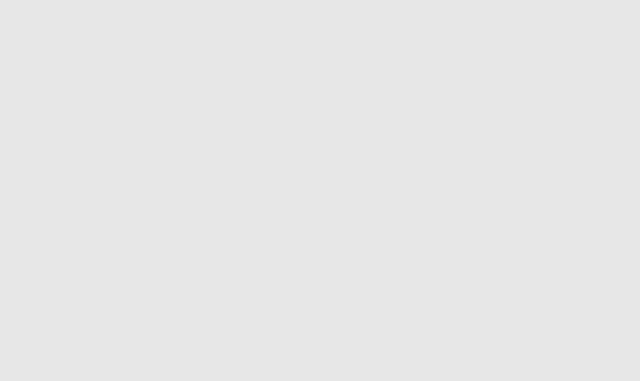
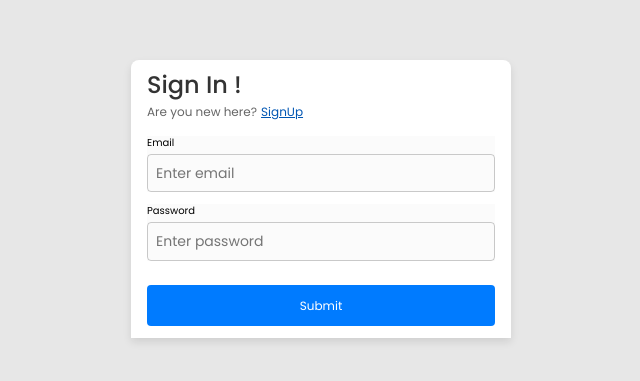
Before and after one commit to arun-kumar-1995/edgistify-ecom, a React (Vite) app in the folder frontend/: page /account/login in a window 1280 px wide. Shown: the part 209-590 px from the top of the page, without its empty margins (319-959 px from the left). Built offline with nearby package versions, Linux system fonts and the light colour scheme.

Commit message:
login functionality and code optimized

```diff
--- a/frontend/src/App.jsx
+++ b/frontend/src/App.jsx
@@ -4,8 +4,8 @@ import { ProtectedRoute } from "./components/ProtectedRoute";
 
 // lazy imports
 const Home = lazy(() => import("./pages/Home/Home"));
-const SignIn = lazy(() => import("./pages/SignIn"));
-const SignUp = lazy(() => import("./pages/SignUp"));
+const Login = lazy(() => import("./pages/auth/Login"));
+const Register = lazy(() => import("./pages/auth/Register"));
 const Cart = lazy(() => import("./pages/Cart/Cart"));
 
 const App = () => {
@@ -14,8 +14,8 @@ const App = () => {
       <Router>
         <Routes>
           {/* Public routes */}
-          <Route path="/sign-in" element={<SignIn />} />
-          <Route path="/sign-up" element={<SignUp />} />
+          <Route path="/account/login" element={<Login />} />
+          <Route path="/account/register" element={<Register />} />
 
           {/* Protected routes */}
           <Route
--- a/frontend/src/components/ProtectedRoute.jsx
+++ b/frontend/src/components/ProtectedRoute.jsx
@@ -1,8 +1,9 @@
 import { Navigate } from "react-router-dom";
+import { useSelector } from "react-redux";
+export const ProtectedRoute = ({ children }) => {
+  const { isAuthenticated } = useSelector((state) => state.auth);
 
-export const ProtectedRoute = ({ children }) => {
-  const login = true;
-  if (!login) return <Navigate to="/sign-in" replace />;
+  if (!isAuthenticated) return <Navigate to="/account/login" replace />;
 
   return children;
 };
--- a/frontend/src/features/auth/authAPI.js
+++ b/frontend/src/features/auth/authAPI.js
@@ -5,3 +5,8 @@ export const register = AsyncThunkWrapper("auth/register", {
   method: "POST",
   endpoint: "/account/register",
 });
+
+export const login = AsyncThunkWrapper("auth/login", {
+  method: "POST",
+  endpoint: "/account/login",
+});
--- a/frontend/src/features/auth/authSlice.js
+++ b/frontend/src/features/auth/authSlice.js
@@ -1,5 +1,5 @@
 import { createSlice } from "@reduxjs/toolkit";
-import { register } from "./authAPI";
+import { register, login } from "./authAPI";
 
 const authSlice = createSlice({
   name: "auth",
@@ -27,6 +27,23 @@ const authSlice = createSlice({
       .addCase(register.rejected, (state, action) => {
         state.loading = false;
         state.error = action.payload || "Registration failed.";
+      })
+
+      .addCase(login.pending, (state) => {
+        state.loading = true;
+        state.error = null;
+      })
+
+      .addCase(login.fulfilled, (state, action) => {
+        console.log(state.isAuthenticated, action.payload);
+        state.loading = false;
+        state.isAuthenticated = true;
+        state.user = action.payload?.data?.user;
+      })
+
+      .addCase(login.rejected, (state, action) => {
+        state.loading = false;
+        state.error = action.payload || "Login failed";
       });
   },
 });
--- a/frontend/src/pages/SignIn.jsx
+++ b/frontend/src/pages/auth/Login.jsx
@@ -1,20 +1,41 @@
 import { useEffect, useState, useCallback } from "react";
-import "../styles/form.css";
-import logo from "/assets/logo.jpg";
+import "./form.css";
+
 import { Link } from "react-router-dom";
-import { FaRegUser } from "react-icons/fa6";
-import { MdLockOutline } from "react-icons/md";
+import { login } from "../../features/auth/authAPI";
+import { useSelector, useDispatch } from "react-redux";
+import { useNavigate } from "react-router-dom";
+import { useToast } from "../../contexts/ToastContexts";
 
-const SignIn = () => {
+const Login = () => {
+  const { loading } = useSelector((state) => state.auth);
+
   const [loginInput, setLoginInput] = useState({ email: "", password: "" });
+
+  const toast = useToast();
+  const dispatch = useDispatch();
+  const navigate = useNavigate();
 
   const handleLoginInput = useCallback((e) => {
     const { name, value } = e.target;
     setLoginInput((prev) => ({ ...prev, [name]: value }));
   }, []);
 
-  const handleLoginSubmit = (e) => {
+  const handleLoginSubmit = async (e) => {
     e.preventDefault();
+
+    const { email, password } = loginInput;
+    if (!email || !password)
+      return toast.error("Both email and password must be provided");
+
+    try {
+      const response = await dispatch(login(loginInput)).unwrap();
+      toast.success(response.message);
+      navigate("/");
+      return;
+    } catch (err) {
+      return toast.error(err);
+    }
   };
 
   return (
@@ -25,7 +46,7 @@ const SignIn = () => {
             <h2>Sign In !</h2>
             <p>
               Are you new here?
-              <Link to="/sign-up">SignUp</Link>
+              <Link to="/account/register">SignUp</Link>
             </p>
           </div>
 
@@ -39,6 +60,7 @@ const SignIn = () => {
                 name="email"
                 onChange={handleLoginInput}
                 required
+                autoComplete="on"
               />
             </div>
             <div className="form-group">
@@ -51,9 +73,12 @@ const SignIn = () => {
                 name="password"
                 onChange={handleLoginInput}
                 required
+                autoComplete="off"
               />
             </div>
-            <button type="submit">Submit</button>
+            <button type="submit" disabled={loading}>
+              {loading ? "Checking..." : "Submit"}
+            </button>
           </div>
         </form>
       </div>
@@ -61,4 +86,4 @@ const SignIn = () => {
   );
 };
 
-export default SignIn;
+export default Login;
--- a/frontend/src/pages/SignUp.jsx
+++ b/frontend/src/pages/auth/Register.jsx
@@ -1,12 +1,12 @@
 import { useEffect, useState, useCallback } from "react";
-import "../styles/form.css";
+import "./form.css";
 import { Link } from "react-router-dom";
-import { register } from "../features/auth/authAPI";
+import { register } from "../../features/auth/authAPI";
 import { useDispatch, useSelector } from "react-redux";
-import { useToast } from "../contexts/ToastContexts";
+import { useToast } from "../../contexts/ToastContexts";
 import { useNavigate } from "react-router-dom";
-const SignUp = () => {
-  const { loading, error: apiError } = useSelector((state) => state.auth);
+const Register = () => {
+  const { loading } = useSelector((state) => state.auth);
 
   const [formInput, setformInput] = useState({
     fullName: "",
@@ -39,7 +39,7 @@ const SignUp = () => {
       navigate("/sign-in");
       return toast.success(response.message);
     } catch (err) {
-      return toast.error(err.message);
+      return toast.error(err);
     }
   };
 
@@ -51,7 +51,7 @@ const SignUp = () => {
             <h2>Sign Up !</h2>
             <p>
               Already have an account?
-              <Link to="/sign-in">SignIn</Link>
+              <Link to="/account/login">SignIn</Link>
             </p>
           </div>
 
@@ -114,4 +114,4 @@ const SignUp = () => {
   );
 };
 
-export default SignUp;
+export default Register;
--- a/frontend/src/utils/asyncThunkWrapper.js
+++ b/frontend/src/utils/asyncThunkWrapper.js
@@ -23,7 +23,7 @@ export const AsyncThunkWrapper = (thunkName, configs) => {
         withCredentials,
         ...requestConfigs,
       });
-
+      console.log(response.data);
       if (response.data?.success === true) {
         return response.data;
       }
```
Also changed, not shown: frontend/src/pages/auth/form.css (renamed from frontend/src/styles/form.css).
